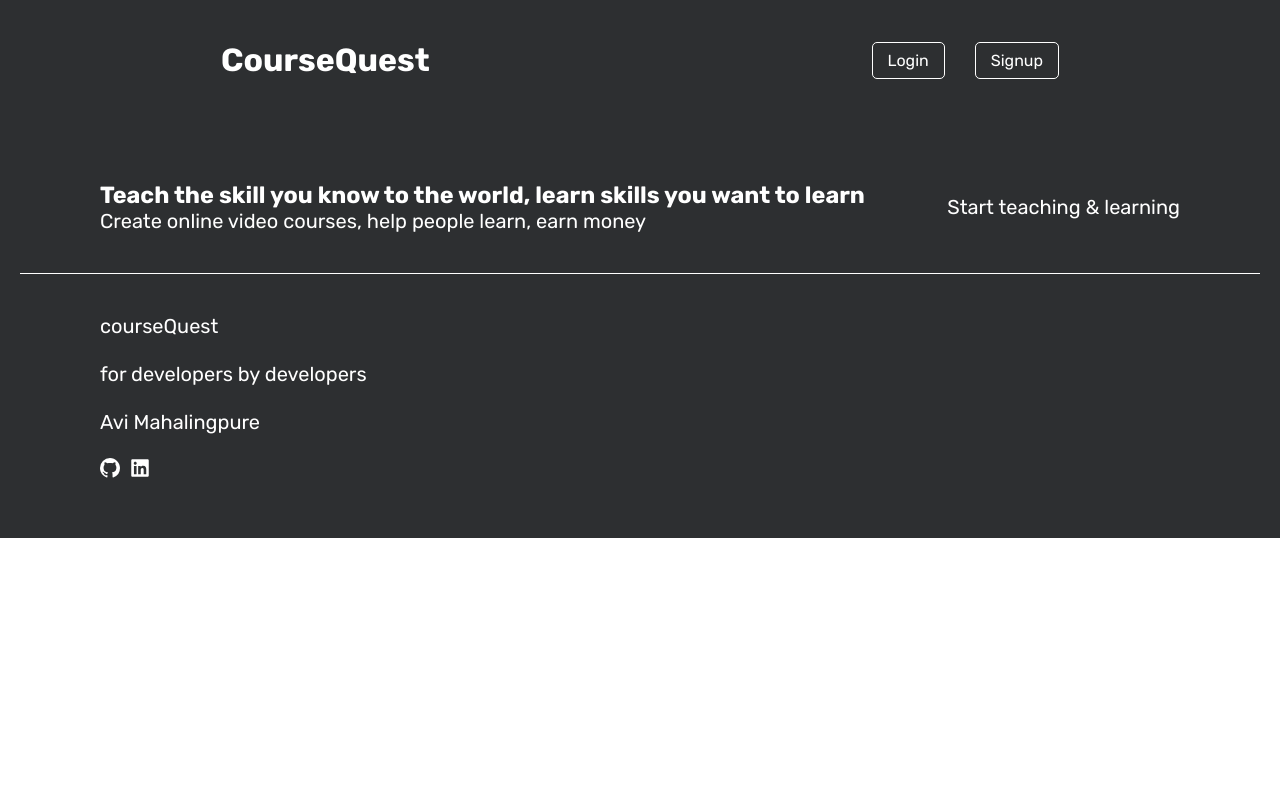
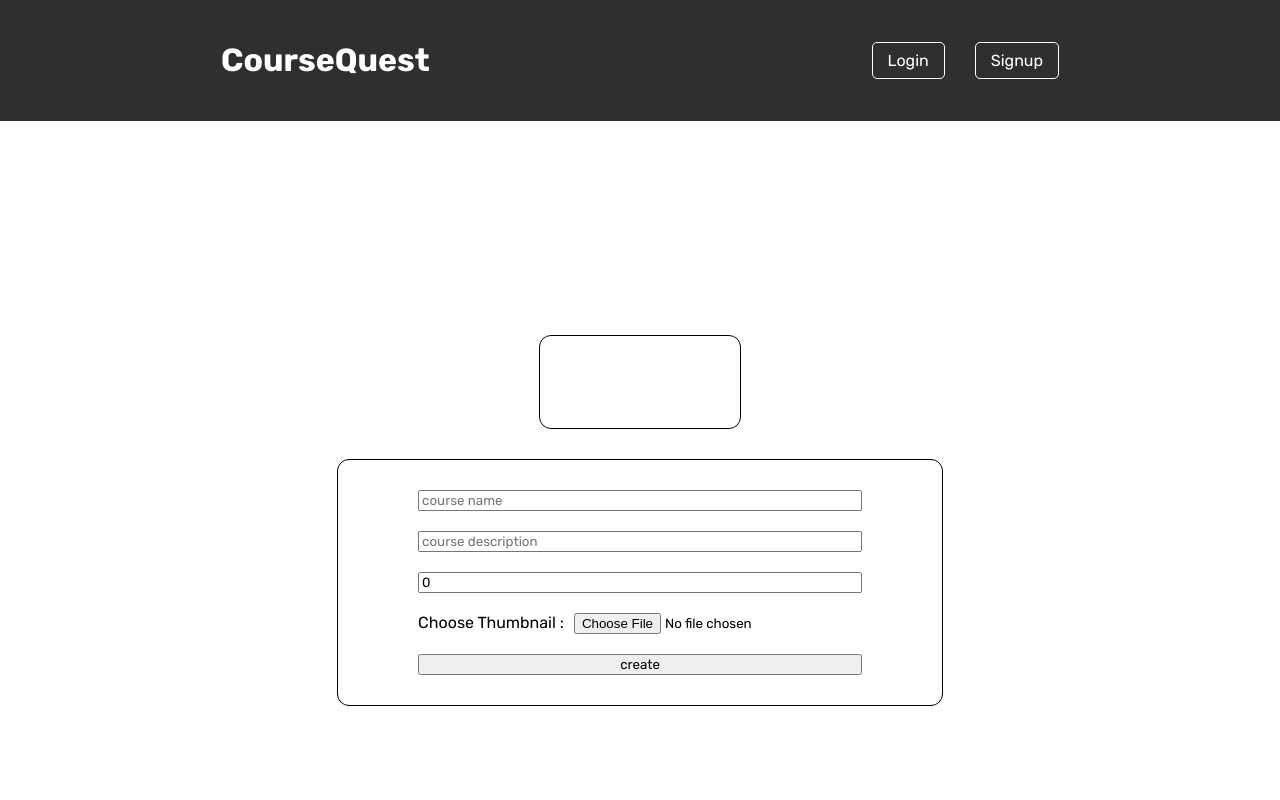
Before and after one commit to Spikree/CourseQuest-frontend, a React (Vite) app: page /user-account in a window 1280 px wide. Shown: the top 800 px of the page. Built offline with nearby package versions, Linux system fonts and the light colour scheme; no server answers.

Commit message:
add create course functionality

```diff
--- a/src/App.jsx
+++ b/src/App.jsx
@@ -8,6 +8,7 @@ import Signup from "./pages/signup/Signup";
 import { useState } from "react";
 import Main from "./pages/Main/Main";
 import CoursePage from "./pages/course page/CoursePage";
+import UserAccount from "./pages/user account/UserAccount";
 
 const App = () => {
   const [name, setName] = useState("");
@@ -45,6 +46,7 @@ const App = () => {
         />
         <Route path="/main" element={<Main />} />
         <Route path="/course-page" element={<CoursePage />} />
+        <Route path="/user-account" element={<UserAccount />} />
       </Routes>
       <Footer />
     </div>
--- /dev/null
+++ b/src/components/create course/CreateCourse.css
@@ -0,0 +1,11 @@
+.create-course {
+    padding: 30px 80px 30px 80px;
+    border: 1px solid black;
+    border-radius: 12px;
+}
+
+.create-course form {
+    display: flex;
+    flex-direction: column;
+    gap: 20px;
+}
--- /dev/null
+++ b/src/components/create course/CreateCourse.jsx
@@ -0,0 +1,84 @@
+import { useState } from "react";
+import "./CreateCourse.css";
+import { useEffect } from "react";
+import axios from "axios";
+
+const CreateCourse = () => {
+  const [courseName, setCourseName] = useState("");
+  const [courseDescription, setCourseDescription] = useState("");
+  const [coursePrice, setCoursePrice] = useState(0);
+  const [thumbnail, setThumbnail] = useState(null);
+
+  const url = "http://localhost:5000";
+  const token = localStorage.getItem("token");
+
+  const formData = new FormData();
+
+  const createCourse = async (e) => {
+    e.preventDefault();
+    formData.append("name", courseName);
+    formData.append("description", courseDescription);
+    formData.append("price", coursePrice);
+    formData.append("courseThumbnail", thumbnail);
+    console.log("sub");
+    try {
+      const response = await axios.post(url + "/create-course", formData, {
+        headers: {
+          Authorization: `Bearer ${token}`,
+          "Content-Type": "multipart/form-data",
+        },
+        formData,
+      });
+    } catch (error) {
+      console.log(error);
+    }
+
+    setThumbnail(null);
+    setCourseName("");
+    setCourseDescription("");
+    setCoursePrice(0);
+  };
+
+  const handleFileChange = (e) => {
+    const file = e.target.files[0];
+    setThumbnail(file);
+  };
+
+  return (
+    <div className="create-course">
+      <form onSubmit={(e) => createCourse(e)}>
+        <input
+          value={courseName}
+          onChange={(e) => setCourseName(e.target.value)}
+          type="text"
+          name="name"
+          placeholder="course name"
+        />
+        <input
+          value={courseDescription}
+          onChange={(e) => setCourseDescription(e.target.value)}
+          type="text"
+          name="description"
+          placeholder="course description"
+        />
+        <input
+          value={coursePrice}
+          onChange={(e) => setCoursePrice(e.target.value)}
+          type="number"
+          name="price"
+          placeholder="course price"
+        />
+
+        <div style={{ display: "flex", gap: "10px" }}>
+          <p htmlFor="fileInput" style={{ margin: "0px" }}>
+            Choose Thumbnail :
+          </p>
+          <input type="file" name="thumbnail" onChange={handleFileChange} />
+        </div>
+        <button type="submit">create</button>
+      </form>
+    </div>
+  );
+};
+
+export default CreateCourse;
--- a/src/components/profileInfo/ProfileInfo.jsx
+++ b/src/components/profileInfo/ProfileInfo.jsx
@@ -2,7 +2,7 @@ import { useEffect, useState } from "react";
 import "./ProfileInfo.css";
 import axios from "axios";
 import { getInitials } from "../../helper/getInitials";
-import { useNavigate } from "react-router-dom";
+import { Link, useNavigate } from "react-router-dom";
 
 const ProfileInfo = () => {
   const url = "http://localhost:5000";
@@ -38,8 +38,9 @@ const ProfileInfo = () => {
 
   return (
     <div className="profile-info">
-      <div className="user-profile">{getInitials(userName)}</div>
-
+      <Link to={"/user-account"}>
+        <div className="user-profile">{getInitials(userName)}</div>
+      </Link>
       <div className="user-info">
         <p style={{ marginBottom: "2px" }}>{userName}</p>
         <a
--- /dev/null
+++ b/src/components/user info/UserInfo.css
@@ -0,0 +1,8 @@
+.user-info-main {
+    display: flex;
+    gap: 40px;
+    border: 1px solid black;
+    padding: 30px 80px 30px 80px;
+    border-radius: 12px;
+    align-items: center;
+}
--- /dev/null
+++ b/src/components/user info/UserInfo.jsx
@@ -0,0 +1,38 @@
+import { useEffect, useState } from "react";
+import "./UserInfo.css";
+import axios from "axios";
+
+const UserInfo = () => {
+  const url = "http://localhost:5000";
+  const [userName, setUserName] = useState("");
+  const [userEmail, setUserEmail] = useState("");
+  const token = localStorage.getItem("token");
+
+  useEffect(() => {
+    const getUserInfo = async () => {
+      try {
+        const response = await axios.get(url + "/get-user", {
+          headers: {
+            Authorization: `Bearer ${token}`,
+          },
+        });
+
+        setUserName(response.data.user.name);
+        setUserEmail(response.data.user.email);
+      } catch (error) {
+        console.log(error);
+      }
+    };
+
+    getUserInfo();
+  }, []);
+
+  return (
+    <div className="user-info-main">
+      <p className="user-name">{userName}</p>
+      <p className="user-email">{userEmail}</p>
+    </div>
+  );
+};
+
+export default UserInfo;
--- /dev/null
+++ b/src/pages/user account/UserAccount.css
@@ -0,0 +1,8 @@
+.user-account {
+    height: 100vh;
+    display: flex;
+    flex-direction: column;
+    justify-content: center;
+    align-items: center;
+    gap: 30px;
+}
--- /dev/null
+++ b/src/pages/user account/UserAccount.jsx
@@ -0,0 +1,14 @@
+import CreateCourse from "../../components/create course/CreateCourse";
+import UserInfo from "../../components/user info/UserInfo";
+import "./UserAccount.css";
+
+const UserAccount = () => {
+  return (
+    <div className="user-account">
+      <UserInfo />
+      <CreateCourse />
+    </div>
+  );
+};
+
+export default UserAccount;
```
